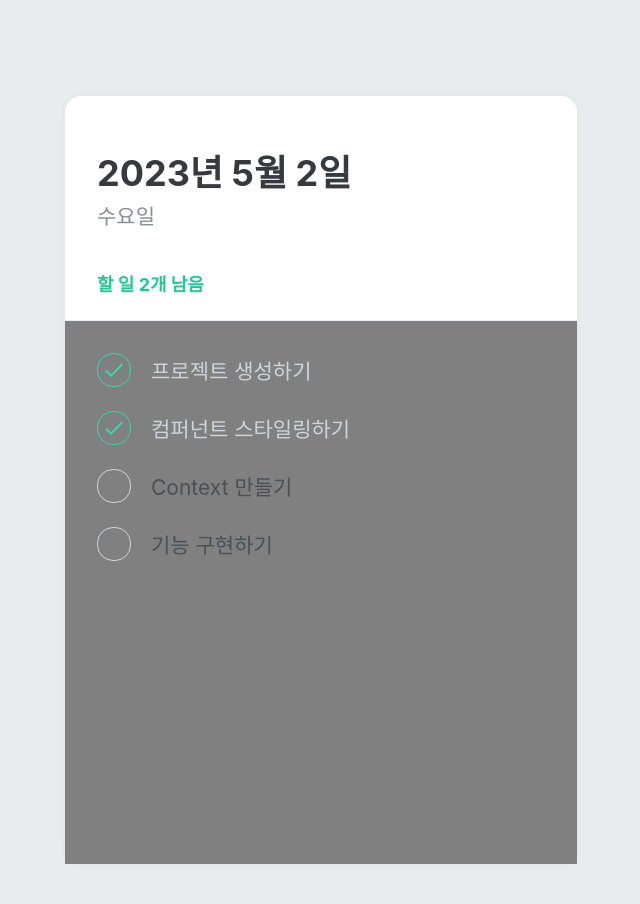
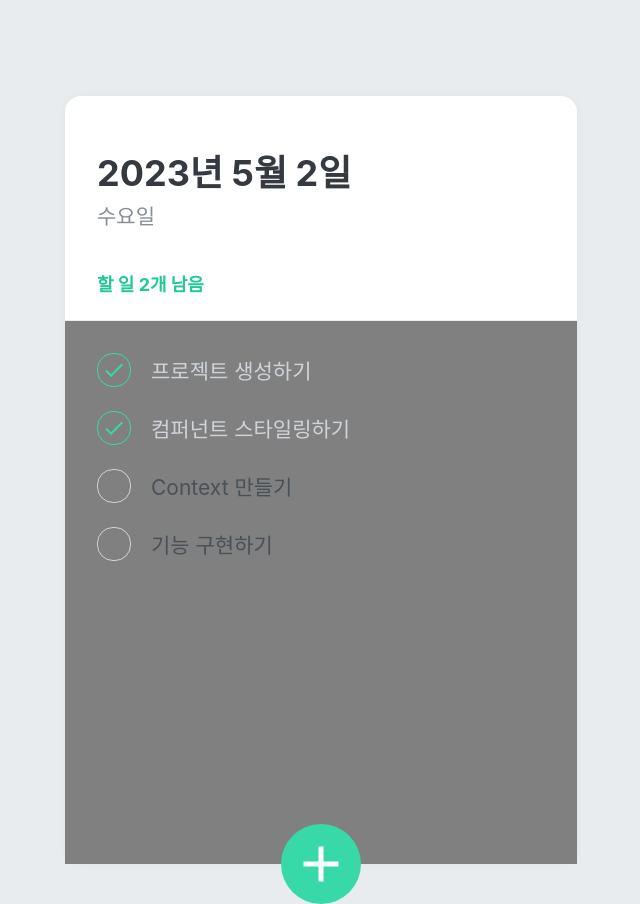
Before and after one commit to postforty/react-todolist-styledcomponents-vlpt, a React (Create React App) app in the folder todolist-js/: page / in a window 1280 px wide. Shown: the whole page, without its empty margins (319-959 px from the left). Built offline with nearby package versions, Linux system fonts and the light colour scheme.

Commit message:
[ADD] TodoCreate component

```diff
--- a/todolist-js/src/App.js
+++ b/todolist-js/src/App.js
@@ -2,6 +2,7 @@
 import TodoTemplate from "./components/TodoTemplate";
 import TodoHead from "./components/TodoHead";
 import TodoList from "./components/TodoList";
+import TodoCreate from "./components/TodoCreate";
 
 const GlobalStyle = createGlobalStyle`
 body {
@@ -15,6 +16,7 @@
       <TodoTemplate>
         <TodoHead />
         <TodoList />
+        <TodoCreate />
       </TodoTemplate>
     </>
   );
--- /dev/null
+++ b/todolist-js/src/components/TodoCreate.js
@@ -0,0 +1,101 @@
+import { useState } from "react";
+import { MdAdd } from "react-icons/md";
+import styled, { css } from "styled-components";
+
+const CircleButton = styled.button`
+  background: #38d9a9;
+  &:hover {
+    background: #63e6be;
+  }
+  &:active {
+    background: #20c997;
+  }
+
+  z-index: 5;
+  cursor: pointer;
+  width: 80px;
+  height: 80px;
+  display: block;
+  align-items: center;
+  justify-content: center;
+  font-size: 60px;
+  position: absolute;
+  left: 50%;
+  bottom: 0px;
+  transform: translate(-50%, 50%);
+  color: white;
+  border-radius: 50%;
+  border: none;
+  display: flex;
+  align-items: center;
+  justify-content: center;
+
+  transition: 0.125s all ease-in;
+  ${(props) =>
+    props.open &&
+    css`
+      background: #ff6b6b;
+      &:hover {
+        background: #ff8787;
+      }
+      &:active {
+        background: #fa5252;
+      }
+      transform: translate(-50%, 50%) rotate(45deg);
+    `}
+`;
+
+const InsertFormPositioner = styled.div`
+  width: 100%;
+  bottom: 0;
+  left: 0;
+  position: absolute;
+`;
+
+const InsertForm = styled.form`
+  background: #f8f9fa;
+  padding-left: 32px;
+  padding-top: 32px;
+  padding-right: 32px;
+  padding-bottom: 72px;
+
+  border-bottom-left-radius: 16px;
+  border-bottom-right-radius: 16px;
+  border-top: 1px solid #e9ecef;
+`;
+
+const Input = styled.input`
+  padding: 12px;
+  border-radius: 4px;
+  border: 1px solid #dee2e6;
+  width: 100%;
+  outline: none;
+  font-size: 18px;
+  box-sizing: border-box;
+`;
+
+const TodoCreate = () => {
+  const [open, setOpen] = useState(false);
+
+  const onToggle = () => setOpen(!open);
+
+  return (
+    <>
+      {open && (
+        <InsertFormPositioner>
+          <InsertForm>
+            <Input
+              autoFocus
+              placeholder="할 일을 입력 후, Enter 를 누르세요!"
+            />
+          </InsertForm>
+        </InsertFormPositioner>
+      )}
+      <CircleButton onClick={onToggle} open={open}>
+        <MdAdd />
+      </CircleButton>
+    </>
+  );
+};
+
+export default TodoCreate;
```
